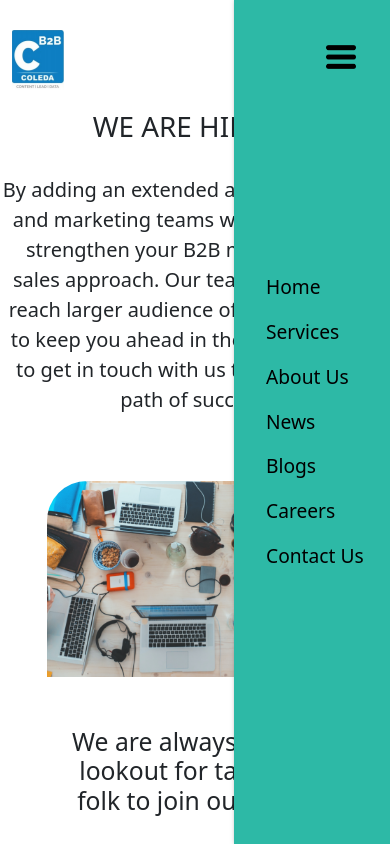
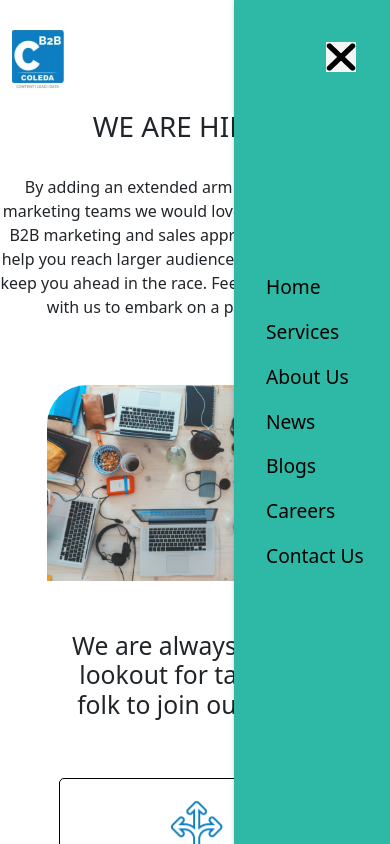
Before and after one commit to safinghoghabori/hiring-page, a React (Create React App) app: page / in a window 390 px wide. Both pictures are taken after a click on the element 342 px from the left and 58 px from the top of the page. Shown: the top 844 px of the page. Built offline with nearby package versions, Linux system fonts and the light colour scheme.

Commit message:
hamburger close icon added and some bug fixed

```diff
--- a/public/index.html
+++ b/public/index.html
@@ -2,14 +2,14 @@
 <html lang="en">
   <head>
     <meta charset="utf-8" />
-    <link rel="icon" href="%PUBLIC_URL%/favicon.ico" />
+    <!-- <link rel="icon" href="%PUBLIC_URL%/favicon.ico" /> -->
     <meta name="viewport" content="width=device-width, initial-scale=1" />
     <meta name="theme-color" content="#000000" />
     <meta
       name="description"
       content="Web site created using create-react-app"
     />
-    <link rel="apple-touch-icon" href="%PUBLIC_URL%/logo192.png" />
+    <!-- <link rel="apple-touch-icon" href="%PUBLIC_URL%/logo192.png" /> -->
     <!--
       manifest.json provides metadata used when your web app is installed on a
       user's mobile device or desktop. See https://developers.google.com/web/fundamentals/web-app-manifest/
@@ -24,7 +24,7 @@
       work correctly both with client-side routing and a non-root public URL.
       Learn how to configure a non-root public URL by running `npm run build`.
     -->
-    <title>React App</title>
+    <title>We are hiring!</title>
   </head>
   <body>
     <noscript>You need to enable JavaScript to run this app.</noscript>
--- a/src/components/HomePage/HomePage.jsx
+++ b/src/components/HomePage/HomePage.jsx
@@ -17,7 +17,7 @@ const HomePage = () => {
         <div className="main-content">
           <h1>WE ARE HIRING</h1>
           <br />
-          <p style={{ fontSize: 20 }}>
+          <p>
             By adding an extended arm to your sales and marketing teams we would
             love to strengthen your B2B marketing and sales approach. Our team
             will help you reach larger audience of potential leads to keep you
--- a/src/components/HomePage/homepage.css
+++ b/src/components/HomePage/homepage.css
@@ -21,6 +21,10 @@
 .main-content {
   flex-basis: 30%;
   margin: auto;
+}
+
+.main-content p {
+  font-size: 20px;
 }
 
 .main-img img {
@@ -58,3 +62,9 @@
     display: none;
   }
 }
+
+@media screen and (max-width: 430px) {
+  .main-content p {
+    font-size: 16px;
+  }
+}
--- a/src/components/Navbar/Navbar.jsx
+++ b/src/components/Navbar/Navbar.jsx
@@ -3,11 +3,13 @@ import Menu from "../Menu/Menu";
 
 import logo from "../../images/logo.png";
 import hamburgerIco from "../../images/hamburger.png";
+import hamburgerClose from "../../images/hamburger-close.png";
 
 import "./navbar.css";
 
 const Navbar = () => {
   const [open, setOpen] = useState(false);
+  const [close, setClose] = useState(false);
 
   return (
     <div className="container">
@@ -15,14 +17,32 @@ const Navbar = () => {
         <img src={logo} />
       </div>
       <div className="menu-icon">
+        {!close && (
           <img
             src={hamburgerIco}
             alt="hamburger menu"
             height="30"
             width="30"
             className="hamburger-menu"
-          onClick={() => setOpen(!open)}
+            onClick={() => {
+              setOpen(!open);
+              setClose(true);
+            }}
           />
+        )}
+        {close && (
+          <img
+            src={hamburgerClose}
+            alt="hamburger menu"
+            height="30"
+            width="30"
+            className="hamburger-menu"
+            onClick={() => {
+              setClose(!close);
+              setOpen(false);
+            }}
+          />
+        )}
       </div>
       <Menu open={open} />
       <div className="menu">
```
Also changed, not shown: src/images/hamburger-close.png (added). Lines whose indentation alone changed are shown as unchanged.
